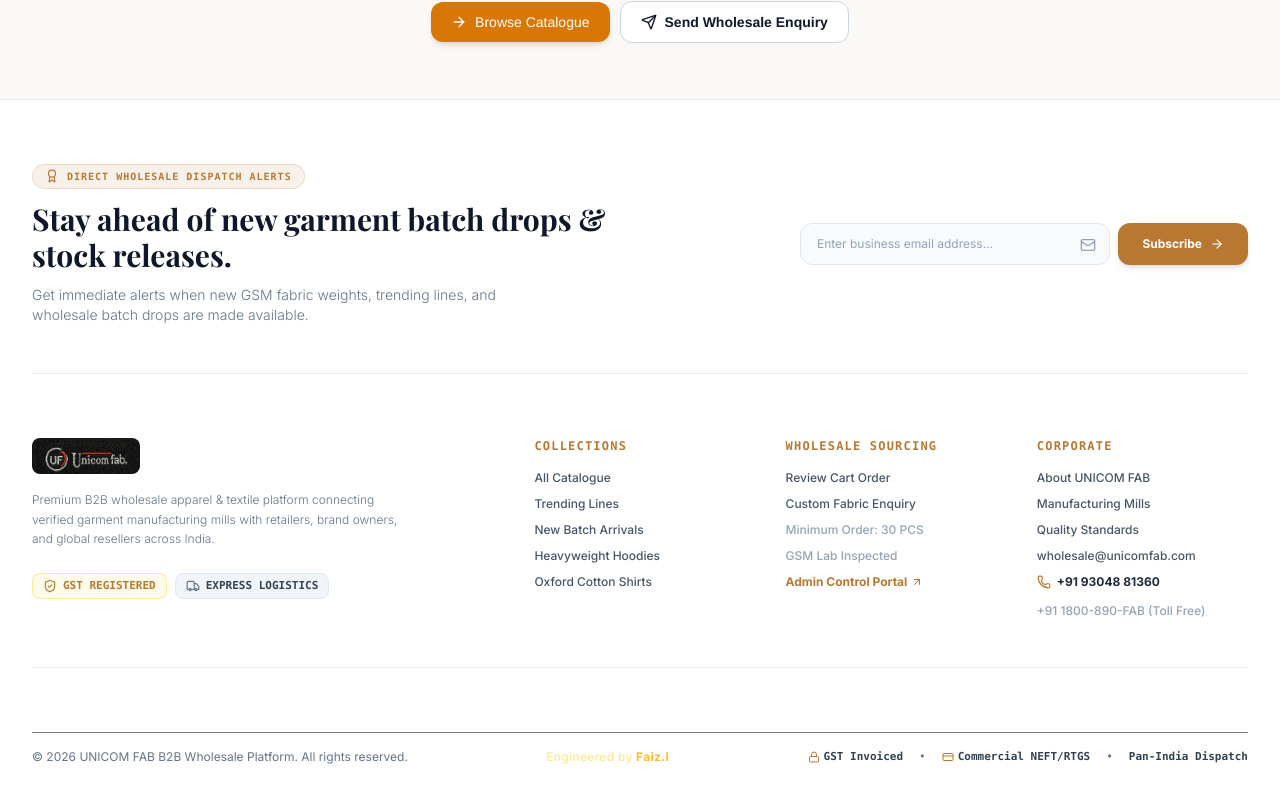
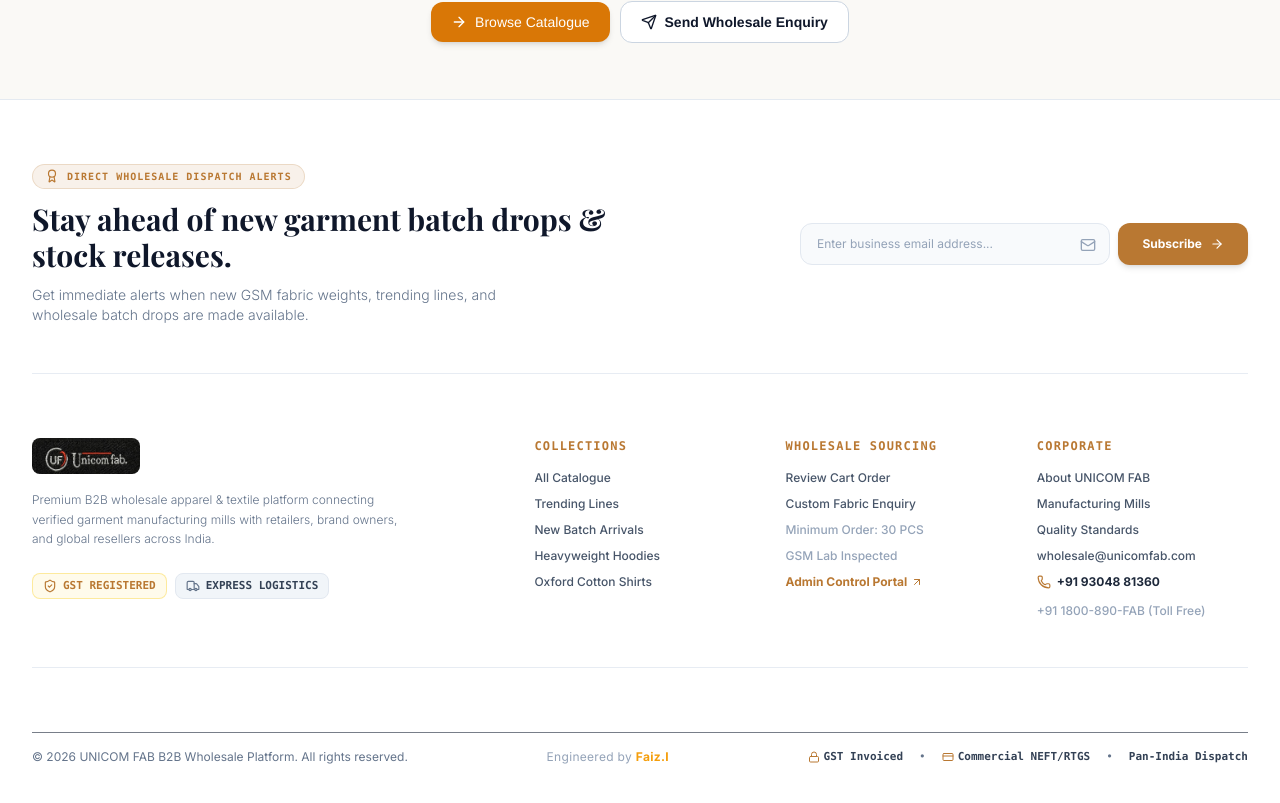
Before and after one commit to IsacSmile/unicom-fab, a React (Vite) app: page / in a window 1280 px wide. Shown: the part 3450-4253 px from the top of the page. Built offline with nearby package versions, Linux system fonts and the light colour scheme; no server answers; a web font is replaced by a local one.

Commit message:
feat: add main logo favicon and update developer credit to universal color scheme

```diff
--- a/index.html
+++ b/index.html
@@ -2,7 +2,9 @@
 <html lang="en" class="scroll-smooth">
   <head>
     <meta charset="UTF-8" />
-    <link rel="icon" type="image/svg+xml" href="/favicon.svg" />
+    <link rel="icon" type="image/png" href="/unicom-fab-icon.png" />
+    <link rel="shortcut icon" type="image/png" href="/unicom-fab-icon.png" />
+    <link rel="apple-touch-icon" href="/unicom-fab-icon.png" />
     <meta name="viewport" content="width=device-width, initial-scale=1.0, maximum-scale=1.0, user-scalable=no" />
 
     <!-- Primary Meta Tags -->
--- a/src/components/layout/Footer.jsx
+++ b/src/components/layout/Footer.jsx
@@ -201,13 +201,13 @@
           <p>© {new Date().getFullYear()} UNICOM FAB B2B Wholesale Platform. All rights reserved.</p>
 
           {/* Developer Credit */}
-          <p className="text-xs text-amber-200/90 font-medium tracking-wide">
+          <p className="text-xs text-slate-400 font-normal tracking-wide">
             Engineered by{' '}
             <a
               href="https://www.instagram.com/faiz_imam__"
               target="_blank"
               rel="noopener noreferrer"
-              className="font-bold text-amber-400 hover:text-amber-300 transition-colors hover:underline"
+              className="font-bold text-[#F59E0B] hover:text-amber-400 transition-colors hover:underline"
             >
               Faiz.I
             </a>
```
